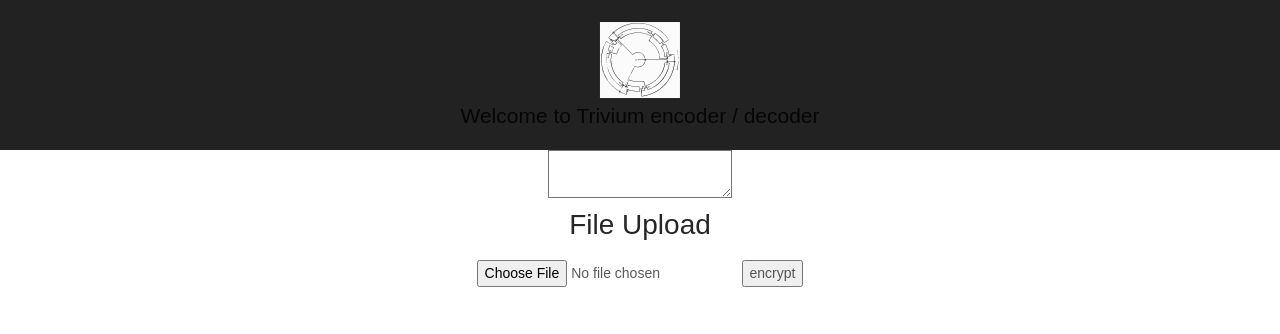
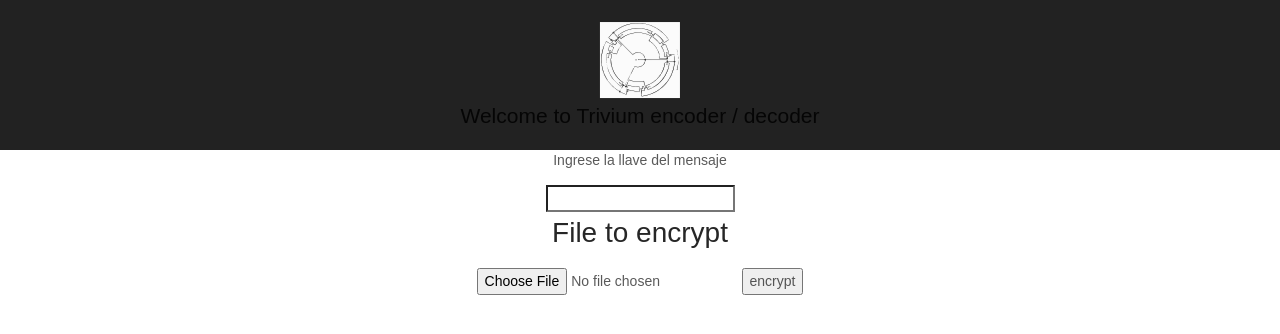
Before and after one commit to centenonicolas/trivium, a React (Create React App) app: page / in a window 1280 px wide. Shown: the top 334 px of the page. Built offline with nearby package versions, Linux system fonts and the light colour scheme.

Commit message:
add the key in an input text

```diff
--- a/src/client/App.js
+++ b/src/client/App.js
@@ -2,9 +2,40 @@ import React, { Component } from 'react';
 import trivium from './trivium.svg';
 import './App.css';
 import FileUploader from "./Uploader/FileUploader";
+import axios from "axios";
 
 
 class App extends Component {
+
+    constructor(props) {
+        super(props);
+        this.state ={
+            key:""
+        };
+        this.onChange = this.onChange.bind(this)
+    }
+    fileUpload(file, key){
+        //todo meter url del back
+        const url = 'http://localhost:8080/encrypt';
+        const formData = new FormData();
+        formData.append('file',file);
+        const config = {
+            headers: {
+                'content-type': 'multipart/form-data',
+            }
+        };
+        return  axios.post(url, formData, config).then(res => {
+            console.log(res.statusText);
+            debugger;
+        }, (error) => {
+            console.log(error)
+        });
+    }
+
+    onChange(event){
+        this.setState({key:event.target.value})
+    }
+
   render() {
       console.log("hola");
     return (
@@ -13,11 +44,14 @@ class App extends Component {
           <img src={trivium} className="App-logo" alt="trivium" />
           <h2>Welcome to Trivium encoder / decoder</h2>
         </div>
+          <div>
+              <p> Ingrese la llave del mensaje</p>
+              <input type="text" name="keyValue" onChange={e=> this.onChange(e)}/>
+          </div>
         {/*<p className="App-intro">*/}
         {/*  To get started, edit <code>src/App.js</code> and save to reload.*/}
         {/*</p>*/}
-        <textarea/>
-        <FileUploader/>
+        <FileUploader keyString={this.state.key}/>
       </div>
     );
   }
--- a/src/client/Uploader/FileUploader.js
+++ b/src/client/Uploader/FileUploader.js
@@ -7,7 +7,7 @@ class FileUploader extends React.Component {
         super(props);
         this.state ={
             file:null
-        }
+        };
         this.onFormSubmit = this.onFormSubmit.bind(this)
         this.onChange = this.onChange.bind(this)
         this.fileUpload = this.fileUpload.bind(this)
@@ -24,12 +24,10 @@ class FileUploader extends React.Component {
     }
     fileUpload(file){
         //todo meter url del back
-        // const url = 'http://example.com/file-upload';
-        const url = 'http://localhost:3001/';
+        const url = 'http://localhost:8080/encrypt';
         const formData = new FormData();
-        console.log(file);
         formData.append('file',file);
-        console.log(formData);
+        formData.append('key', this.props.keyString);
         const config = {
             headers: {
                 'content-type': 'multipart/form-data',
@@ -41,18 +39,12 @@ class FileUploader extends React.Component {
         }, (error) => {
             console.log(error)
         });
-        // return axios.get(url, config).then(res => {
-        //     debugger;
-        //     console.log("asdas");
-        //     console.log(res)
-        // });
-        //todo va a tener un map con lo que quiera hacer con lo que devuelva el back (el file encriptado)
     }
 
     render() {
         return (
             <form onSubmit={this.onFormSubmit}>
-                <h1>File Upload</h1>
+                <h1>File to encrypt</h1>
                 <input type="file" onChange={this.onChange} />
                 <button type="submit">encrypt</button>
             </form>
--- a/src/server/controller.ts
+++ b/src/server/controller.ts
@@ -21,10 +21,9 @@ const options: cors.CorsOptions = {
 app.use(cors(options));
 
 app.post('/encrypt', upload.single('file'), (req, res) => {
-    console.log('Encriptando');
     const fileBuffer = req.file.buffer;
     const iv = '1234567890'; // TODO: recibir iv por parametro o hacerlo random
-    const key = '1234567890'; // TODO: recibir key por parametro
+    const key = req.body.key;
     if (iv.length != 10 && key.length != 10) {
         return res.status(400)
             .json({ error: 'Key and IV should have 10 characters (80 bits)' });
```
